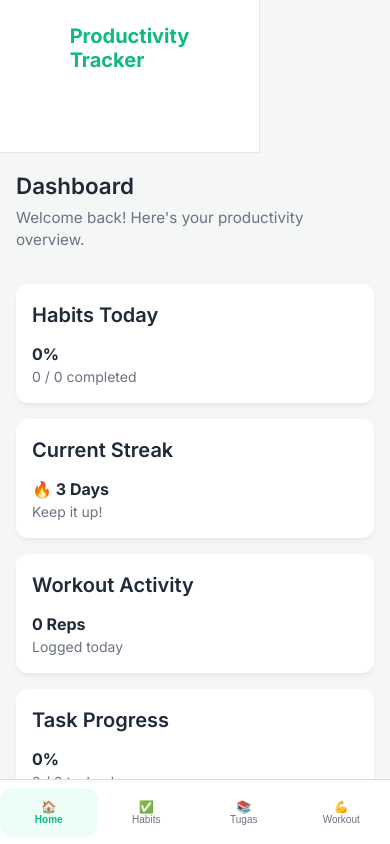
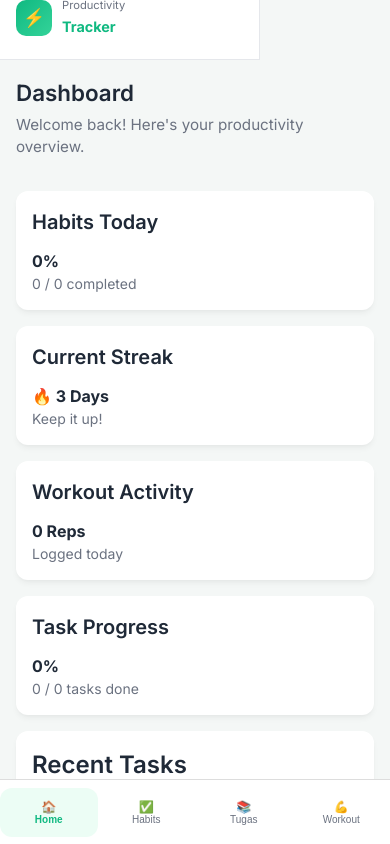
Before and after one commit to solehudin037/Habit_Tracker, a React (Vite) app: page / in a window 390 px wide. Shown: the top 844 px of the page. Built offline with nearby package versions, Linux system fonts and the light colour scheme.

Commit message:
upgrade4

```diff
--- a/src/App.css
+++ b/src/App.css
@@ -70,3 +70,62 @@
 .page-header p {
   font-size: 0.95rem;
 }
+
+/* ===== LOGO ===== */
+.logo {
+  display: flex;
+  align-items: center;
+  gap: 10px;
+}
+
+.logo-icon {
+  width: 36px;
+  height: 36px;
+  background: linear-gradient(135deg, #10b981, #34d399);
+  color: white;
+  display: flex;
+  align-items: center;
+  justify-content: center;
+  border-radius: 10px;
+  font-size: 18px;
+}
+
+.logo-text span {
+  display: block;
+  font-size: 0.8rem;
+  color: #6b7280;
+}
+
+.logo-text strong {
+  font-size: 1rem;
+  color: #10b981;
+}
+
+@media (max-width: 768px) {
+
+  .sidebar {
+    display: flex;
+    flex-direction: row;
+    align-items: center;
+    justify-content: space-between;
+    height: 60px;
+    padding: 0 1rem;
+  }
+
+  .sidebar-header {
+    margin-bottom: 0;
+  }
+
+  .logo-text span {
+    font-size: 0.7rem;
+  }
+
+  .logo-text strong {
+    font-size: 0.9rem;
+  }
+
+}
+
+.sidebar-header {
+  margin-bottom: 1.5rem;
+}
--- a/src/components/Sidebar.jsx
+++ b/src/components/Sidebar.jsx
@@ -15,7 +15,13 @@ const Sidebar = () => {
   return (
     <aside className="sidebar">
       <div className="sidebar-header">
-        <h2>Productivity<br/>Tracker</h2>
+        <div className="logo">
+          <div className="logo-icon">⚡</div>
+          <div className="logo-text">
+            <span>Productivity</span>
+            <strong>Tracker</strong>
+          </div>
+        </div>
       </div>
       <nav className="sidebar-nav">
         <ul>
```
